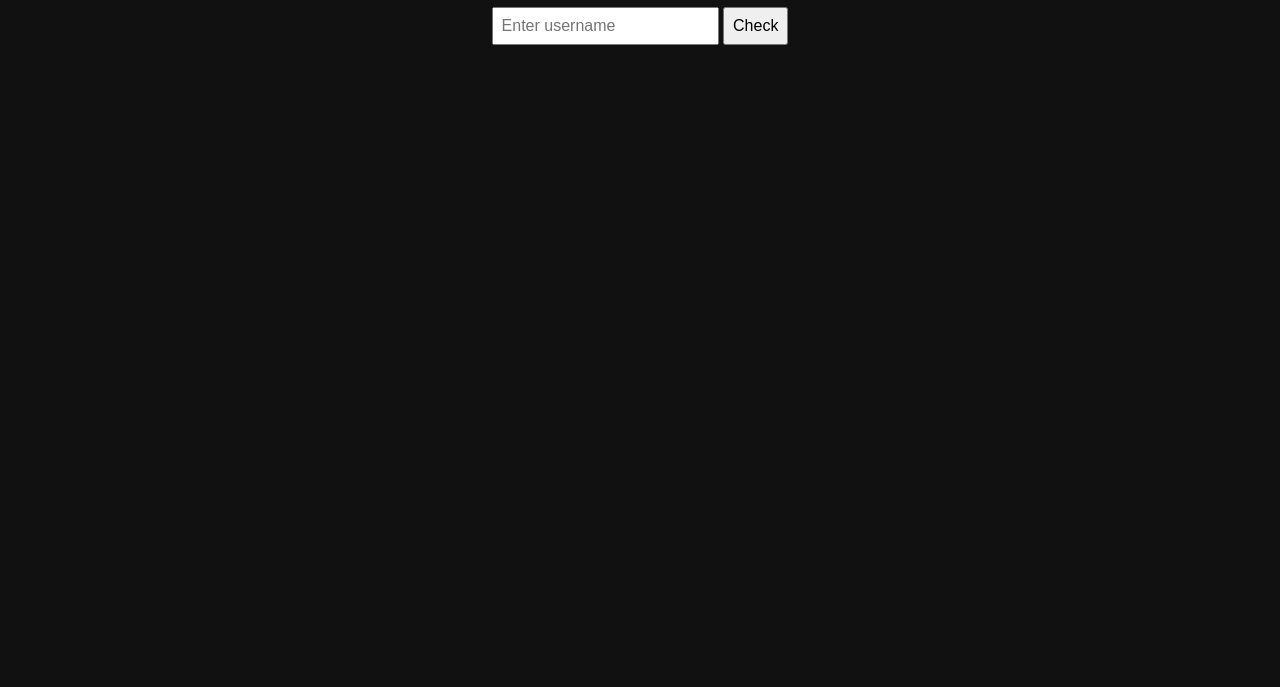
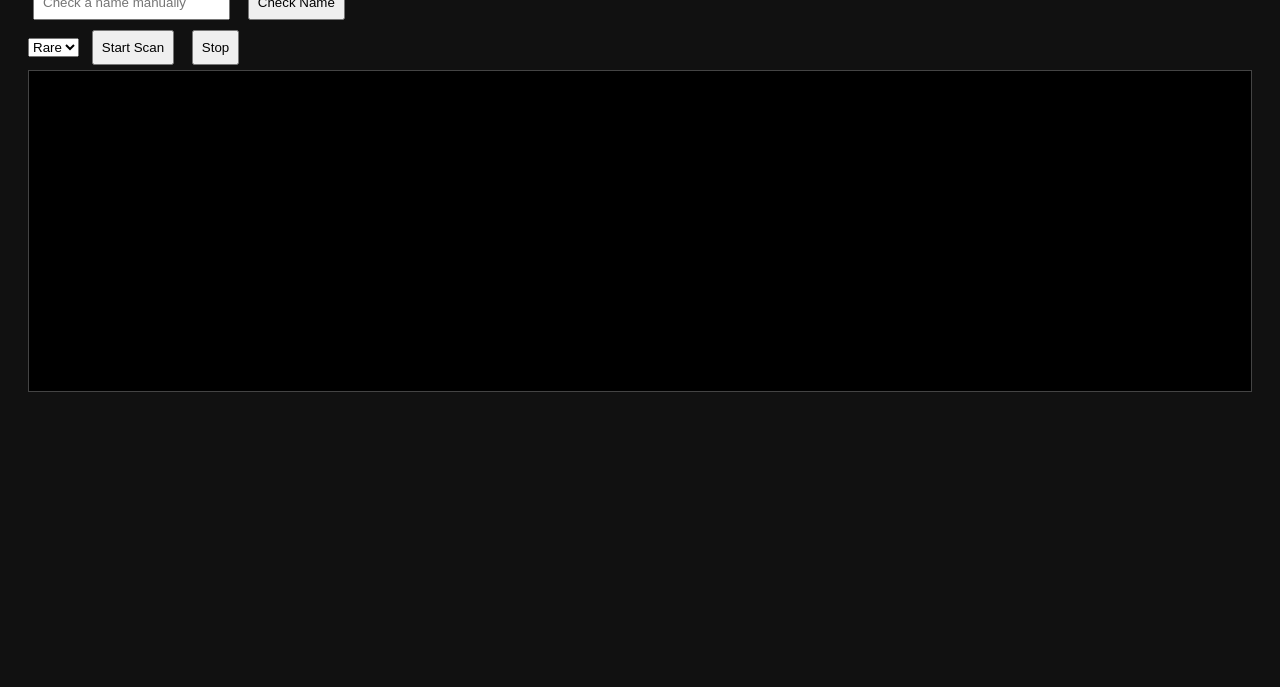
Before and after one commit to trxpvoidz/Guns.lol-Name-Checker, a website: page index.html in a window 1280 px wide. Shown: the part 113-800 px from the top of the page. Drawn offline with Linux system fonts and the light colour scheme.

Commit message:
Update index.html

```diff
--- a/index.html
+++ b/index.html
@@ -6,59 +6,40 @@
   <title>guns.lol Username Checker</title>
   <style>
     body {
-      background: #111;
+      background-color: #111;
       color: #fff;
-      font-family: Arial, sans-serif;
-      text-align: center;
-      padding: 2em;
+      font-family: monospace;
+      padding: 20px;
     }
-    input, button {
-      padding: 0.5em;
-      font-size: 1em;
+    #console {
+      background-color: #000;
+      padding: 10px;
+      height: 300px;
+      overflow-y: scroll;
+      border: 1px solid #444;
     }
-    #results {
-      margin-top: 1em;
-      white-space: pre-wrap;
+    button, input {
+      margin: 5px;
+      padding: 8px;
     }
   </style>
 </head>
 <body>
   <h1>guns.lol Username Checker</h1>
-  <input type="text" id="usernameInput" placeholder="Enter username" />
-  <button onclick="checkUsername()">Check</button>
-  <div id="results"></div>
+  <input type="text" id="manualName" placeholder="Check a name manually">
+  <button onclick="checkManual()">Check Name</button>
+  <br>
+  <select id="genre">
+    <option value="rare">Rare</option>
+    <option value="dark">Dark</option>
+    <option value="cool">Cool</option>
+    <option value="lofi">Lofi</option>
+  </select>
+  <button onclick="startScan()">Start Scan</button>
+  <button onclick="stopScan()">Stop</button>
 
-  <script>
-    async function checkUsername() {
-      const username = document.getElementById("usernameInput").value.trim();
-      const results = document.getElementById("results");
+  <div id="console"></div>
 
-      if (!username) {
-        results.textContent = "Please enter a username.";
-        return;
-      }
-
-      results.textContent = "Checking...";
-
-      try {
-        const res = await fetch("/.netlify/functions/check-username", {
-          method: "POST",
-          body: JSON.stringify({ username }),
-        });
-
-        const data = await res.json();
-
-        if (res.ok) {
-          results.innerHTML = data.available
-            ? `✅ <b>${username}</b> is <span style="color:lightgreen">AVAILABLE</span>!`
-            : `❌ <b>${username}</b> is <span style="color:red">TAKEN</span>.`;
-        } else {
-          results.textContent = "❌ Error: " + (data.error || "Unknown error");
-        }
-      } catch (err) {
-        results.textContent = "❌ Network or server error.";
-      }
-    }
-  </script>
+  <script src="main.js"></script>
 </body>
 </html>
```
